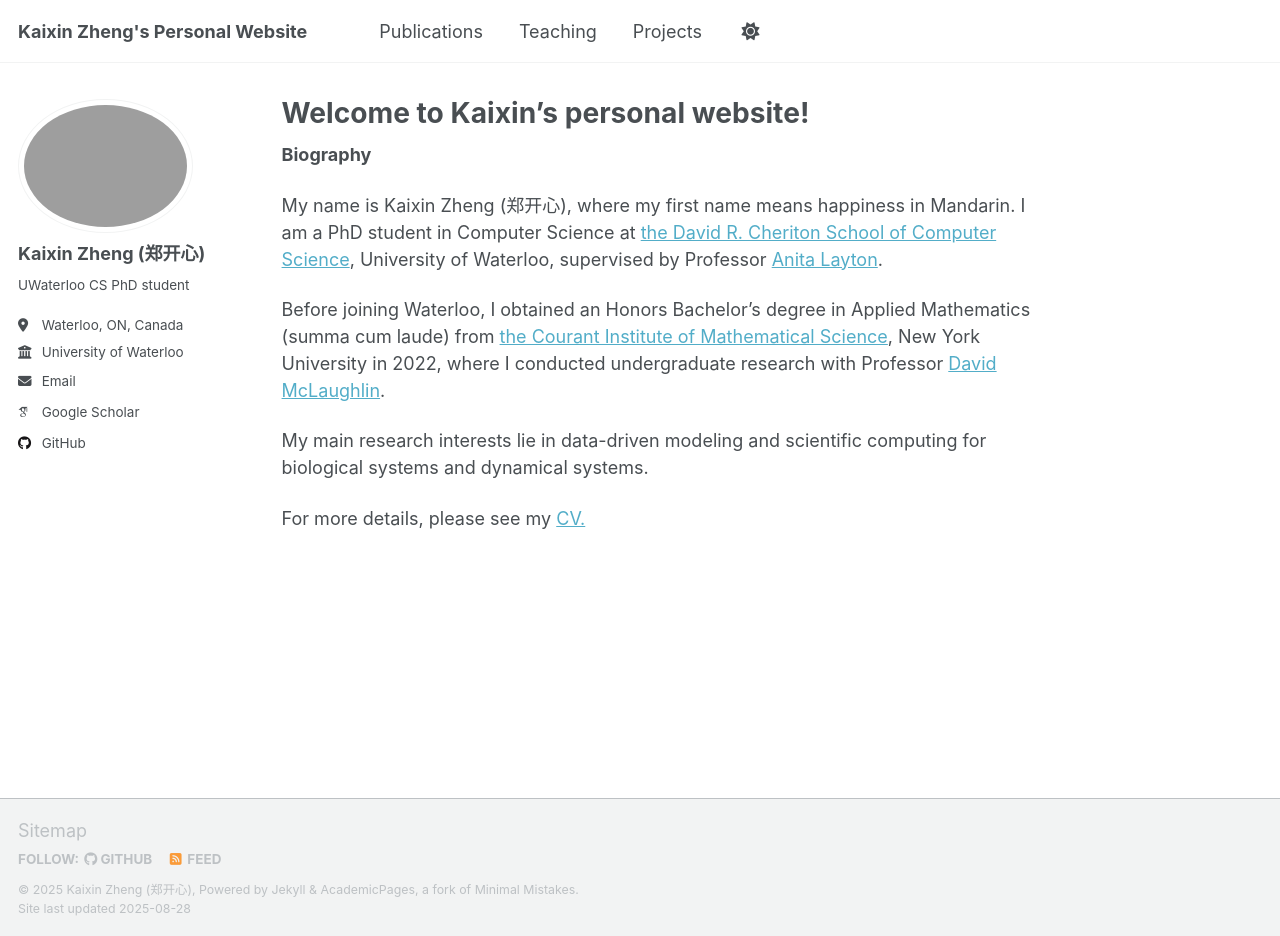
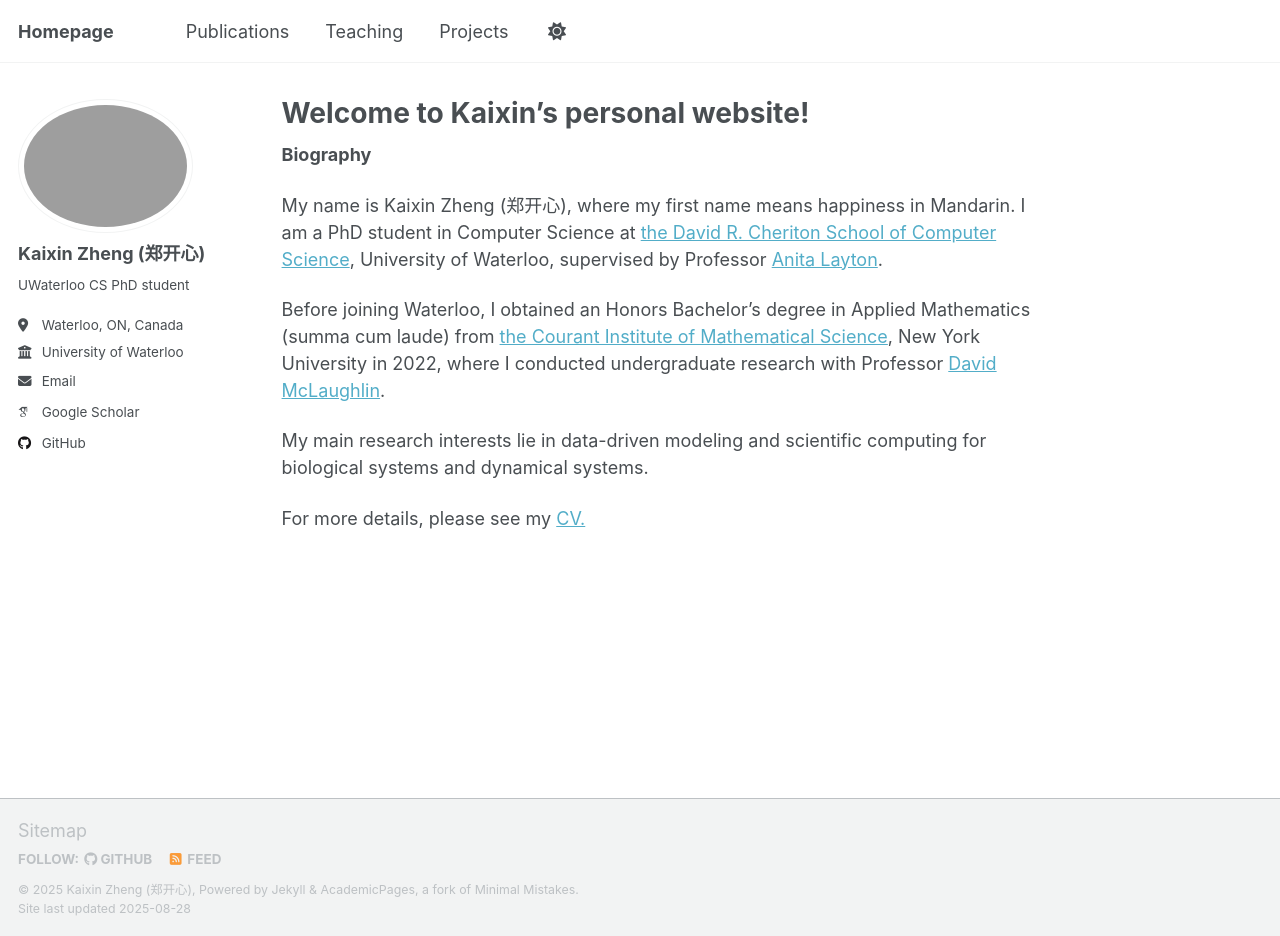
Before and after one commit to kaixin-zheng/kaixin-zheng.github.io, a Jekyll site: the page built from _pages/about.md, in a window 1280 px wide and 936 px high. Built offline with Jekyll 4.4.1, drawn with Linux system fonts in a browser that asks for light colours; some web fonts are replaced; a script that is not in the unit is left out.

Commit message:
Update _config.yml

```diff
--- a/_config.yml
+++ b/_config.yml
@@ -9,7 +9,7 @@
 # Basic Site Settings
 locale                   : "en-US"
 site_theme               : "default" # Currently available options are "default", "air"
-title                    : "Kaixin Zheng's Personal Website"
+title                    : "Homepage"
 title_separator          : "-"
 name                     : &name "Kaixin Zheng (郑开心)"
 description              : &description "personal description"
```
